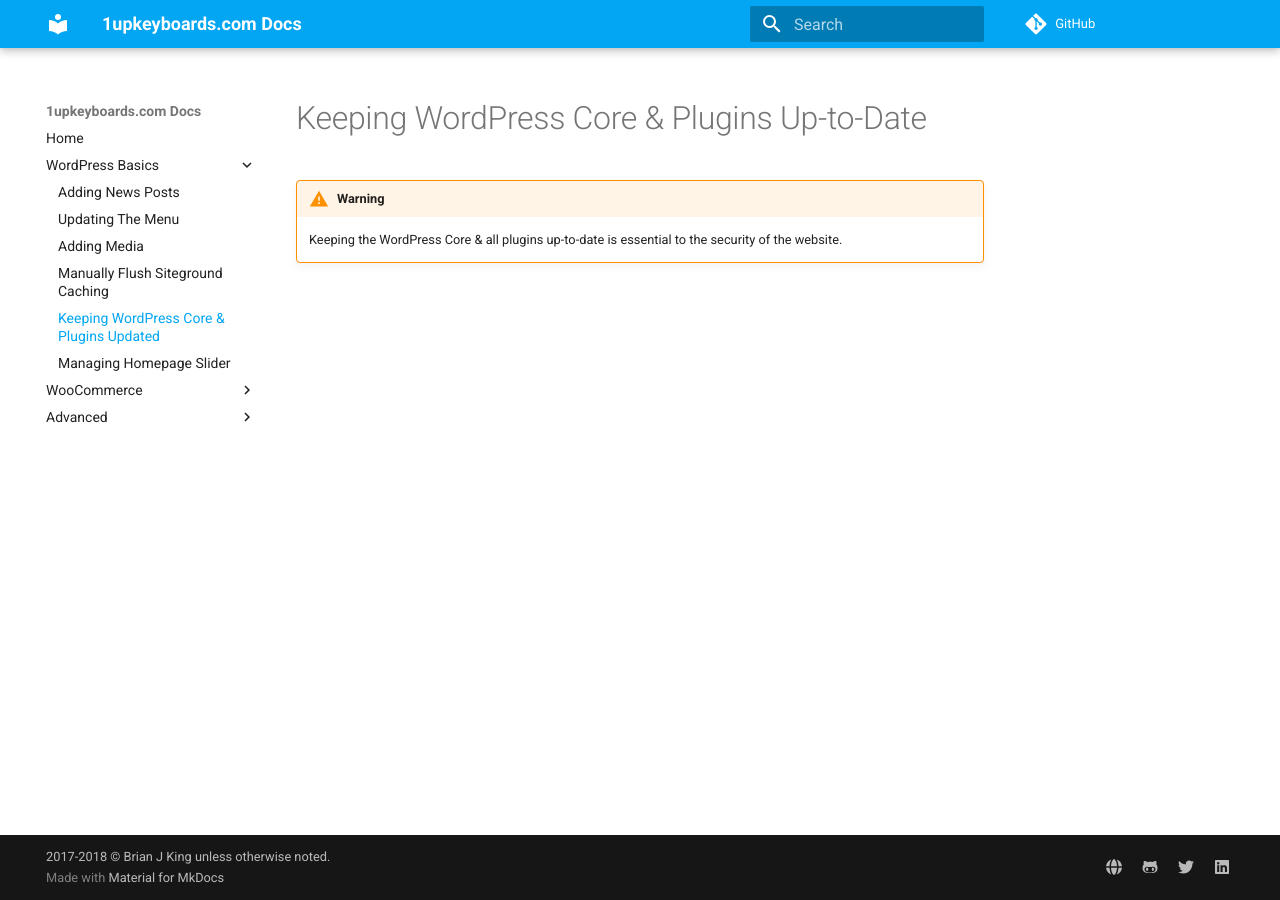
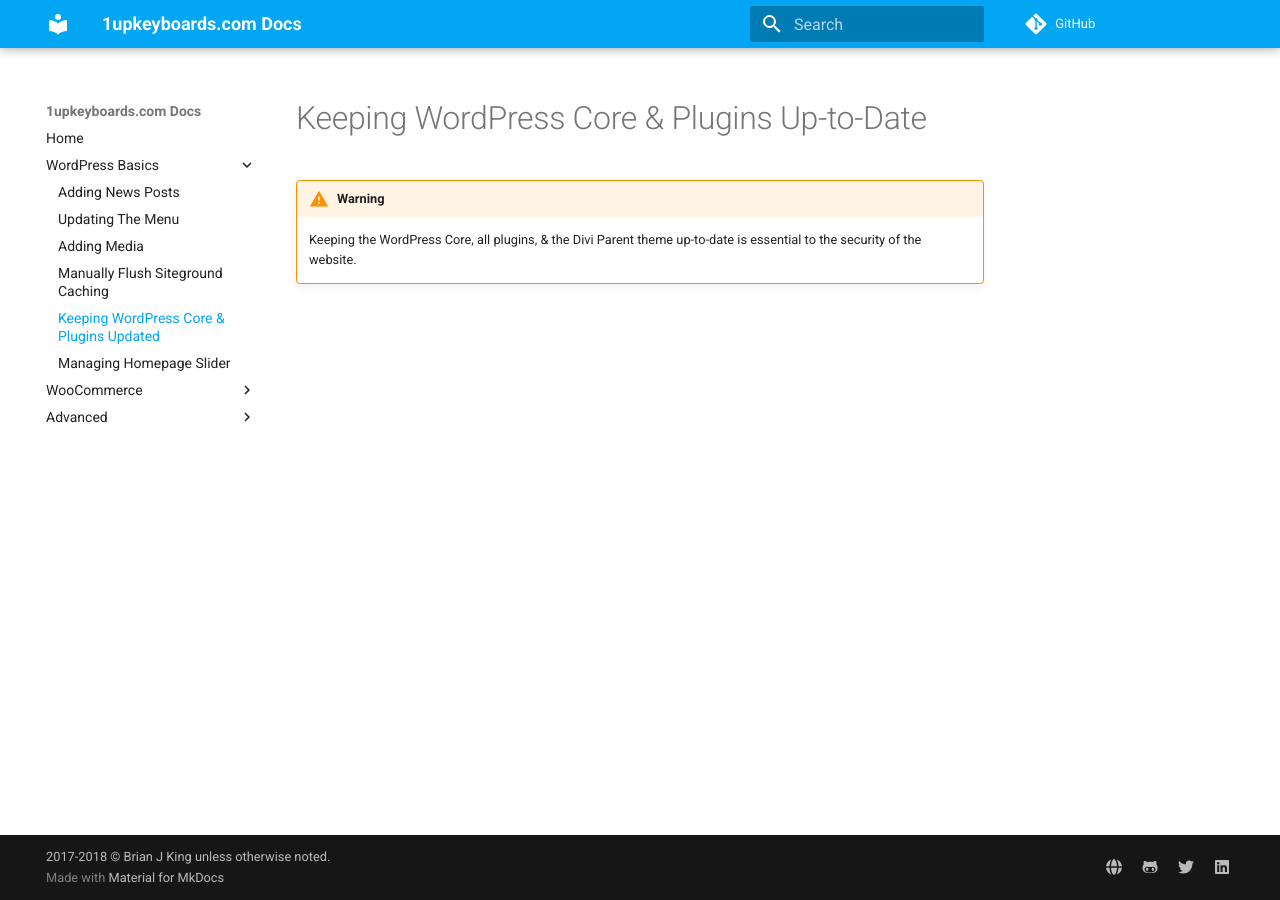
Before and after one commit to brianjking/1upkeyboard-docs, an MkDocs documentation site: the page built from docs/wordpress-basics/update-plugins.md, in a window 1280 px wide. Built offline with MkDocs 1.6.1 and Material for MkDocs 9.7.7, drawn with Linux system fonts in a browser that asks for light colours; comment, search, counter and statistics services are not loaded; old or Windows-style settings are respelled for this version of MkDocs.

Commit message:
Updating content

```diff
--- a/docs/wordpress-basics/update-plugins.md
+++ b/docs/wordpress-basics/update-plugins.md
@@ -1,4 +1,4 @@
 # Keeping WordPress Core & Plugins Up-to-Date
 
 !!! warning
-    Keeping the WordPress Core & all plugins up-to-date is essential to the security of the website.
+    Keeping the WordPress Core, all plugins, & the Divi Parent theme up-to-date is essential to the security of the website.
```
Also changed, not shown: docs/wordpress-basics/menu.md (+2 -0 lines).
